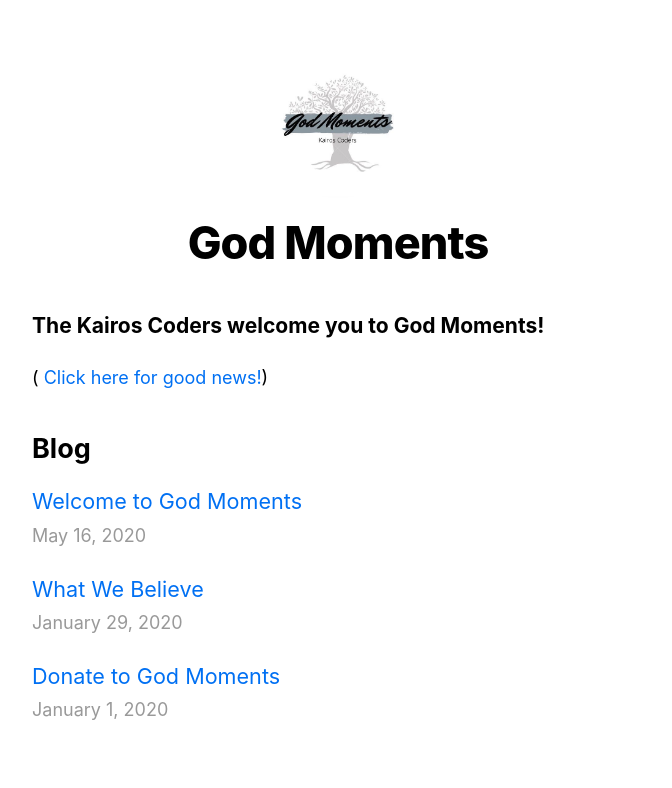
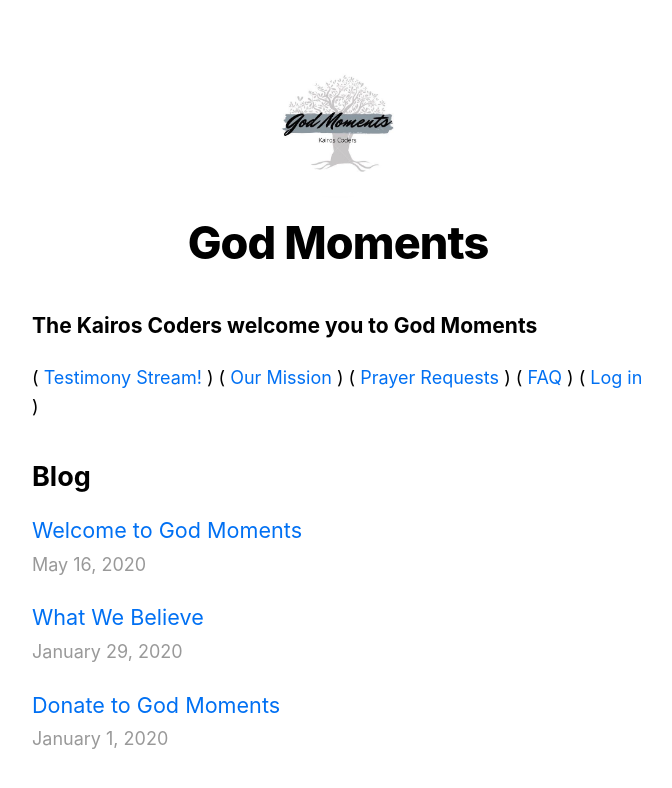
Before and after one commit to bethel-school-of-technology/God-Moments-Frontend, a Next.js app: page / in a window 1280 px wide. Shown: the top 788 px of the page, without its empty margins (302-974 px from the left). Built offline with nearby package versions, Linux system fonts and the light colour scheme.

Commit message:
added logos, menu bar & FAQ page

```diff
--- a/pages/index.tsx
+++ b/pages/index.tsx
@@ -20,10 +20,14 @@
       <Head>
         <title>{siteTitle}</title>
       </Head>
-      <h3>The Kairos Coders welcome you to God Moments!</h3>
+      <h3>The Kairos Coders welcome you to God Moments</h3>
         <p>
           ({' '}
-          <Link href="./posts/testimonies"><a>Click here for good news!</a></Link>)
+          <Link href="./posts/testimonies"><a>Testimony Stream!  </a></Link>)
+          ({' '} <Link href="./posts/faq"><a> Our Mission  </a></Link>)
+          ({' '} <Link href="/.posts/faq"><a> Prayer Requests  </a></Link>)
+          ({' '} <Link href="./posts/faq"><a> FAQ  </a></Link>)
+          ({' '} <Link href=".posts/faq"><a> Log in  </a></Link>)
         </p>
       <section className={utilStyles.headingMd}> </section>
       <section className={`${utilStyles.headingMd} ${utilStyles.padding1px}`}>
```
Also changed, not shown: components/layout.module.css (line endings or trailing spaces), public/images/Image from iOS.jpg (added).
